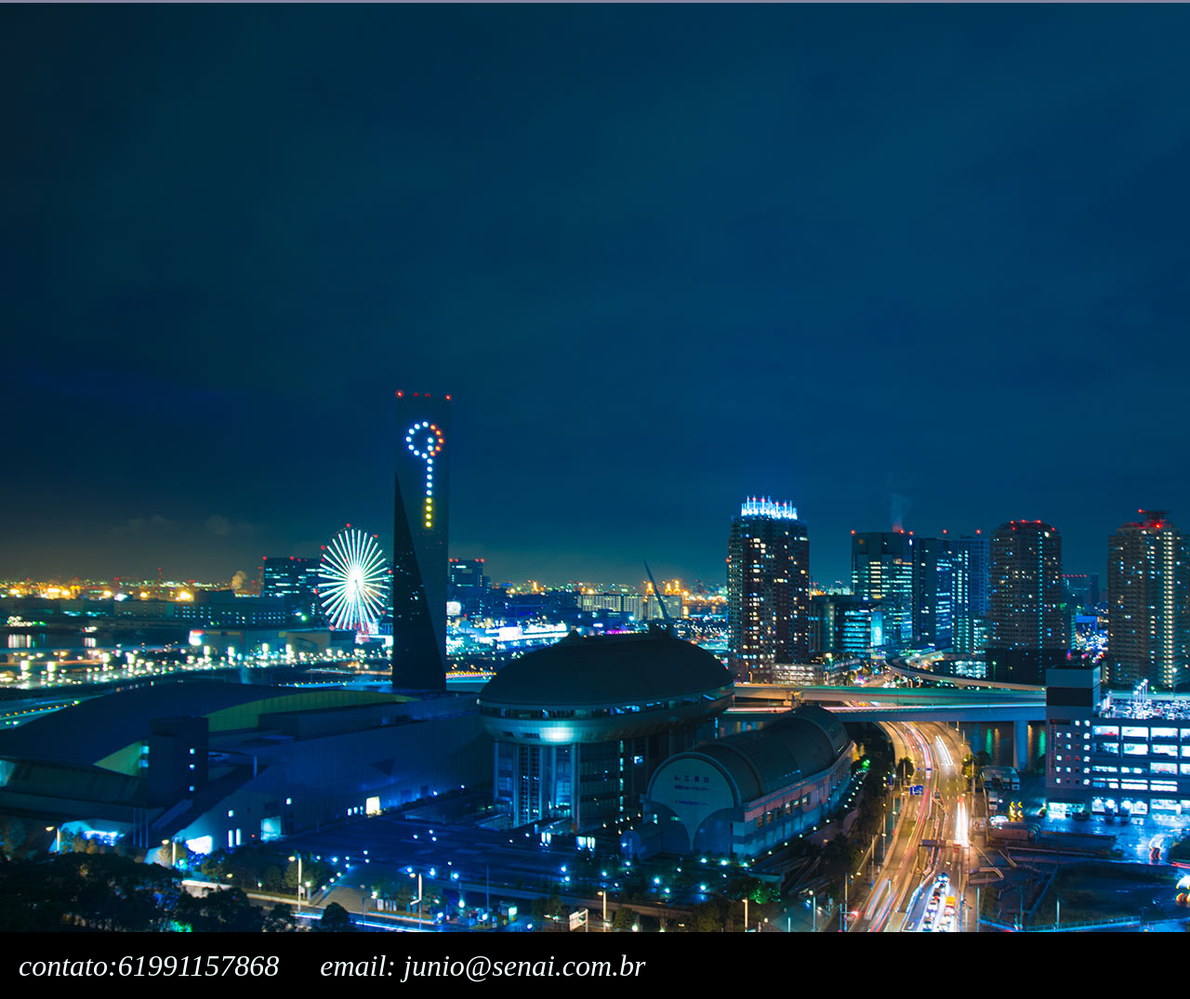
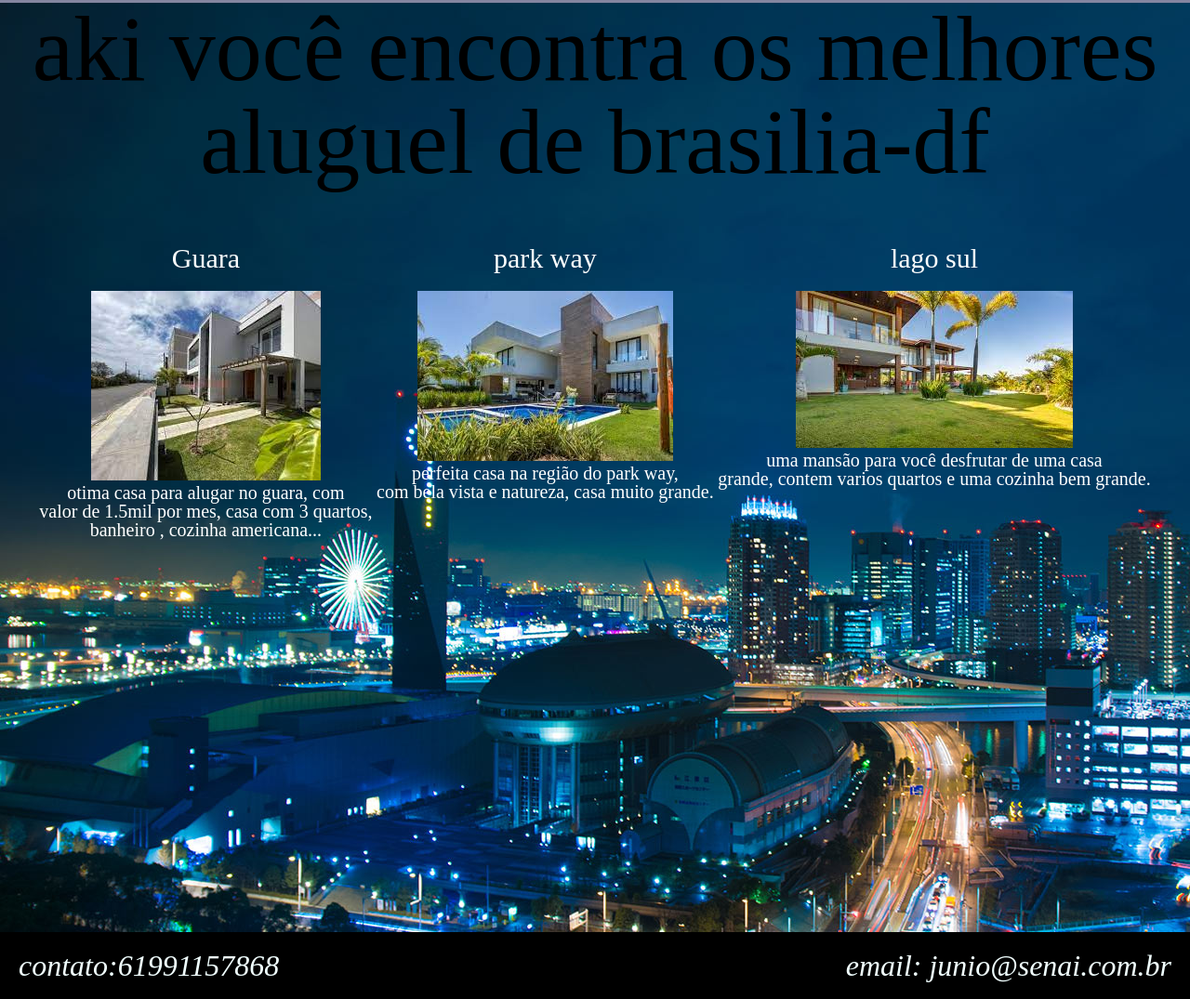
Before and after one commit to junio170814/imobiliaria, a plain HTML site: page aluguel.html in a window 1280 px wide. Shown: the part 69-1144 px from the top of the page at 93% size. Drawn offline with Linux system fonts and the light colour scheme.

Commit message:
primeiro commit

```diff
--- a/aluguel.html
+++ b/aluguel.html
@@ -1,5 +1,5 @@
 <!DOCTYPE html>
-<html lang="en">
+<html lang="pt-br">
 <head>
     <meta charset="UTF-8">
     <meta http-equiv="X-UA-Compatible" content="IE=edge">
@@ -20,14 +20,37 @@
 </header>
 <main class="main">
 
+<h1 class="aluguel">aki você encontra os melhores aluguel de brasilia-df</h1>
+
+<div class="fotoAluguel">
+    <div>
+        <h1>Guara</h1>
+        <img src="download (1).jpeg" alt="casa guara" >
+        <p>otima casa para alugar no guara, com <br> valor de 1.5mil por mes, casa com 3 quartos, <br> banheiro
+        , cozinha americana...</p>
+    </div>
+
+    <div>
+        <h1>park way</h1>
+        <img src="download (2).jpeg" alt="casa park way">
+        <p>perfeita casa na região do park way, <br> com bela vista e natureza, casa muito grande.</p>
+    </div>
+
+    <div>
+        <h1>lago sul</h1>
+        <img src="download (3).jpeg" alt="casa lago sul">
+        <p>uma mansão para você desfrutar de uma casa <br> grande, contem varios quartos e uma cozinha bem grande.</p>
+    </div>
+</div>
+
 </main>
 
 </body>
 <footer class="footer">
-    <ul>
+    <ul class="final">
         <li>contato:61991157868</li>
         <li>email: junio@senai.com.br</li>
-        <li></li>
+
     </ul>
 </footer>
 </html>
--- a/style.css
+++ b/style.css
@@ -27,8 +27,48 @@ ul li {
     background-color: black;
 }
 
+.final {
+    display: flex;
+    justify-content: space-between;
+}
+
 .formulario {
     color: aliceblue;
     text-align: center;
     font-size: 30px;
 }
+
+.casa01 {
+    display: flex;
+    justify-content: space-between;
+    text-align: center;
+    margin-top: 70px;
+    color: yellow;
+    font-size: large;
+}
+
+.aluguel {
+    font-size: 100px;
+    text-align: center;
+}
+
+.fotoAluguel {
+    display: flex;
+    justify-content: space-around;
+    color: white;
+    text-align: center;
+    font-size: 20px;
+    padding: 40px;
+}
+
+.fotoAluguel h1 {
+    padding: 20px;
+    font-size: 30px;
+}
+
+.visita {
+    font-size: 50px;
+    color: white;
+    text-align: center;
+    padding-top: 100px;
+}
```
Also changed, not shown: cadastro.html (+2 -2 lines), index.html (+22 -2 lines), vendas.html (+22 -2 lines), visitas.html (+3 -3 lines), download (1).jpeg (added), download (2).jpeg (added), download (3).jpeg (added), download4.jpeg (added), download5.jpeg (added), images6.jpeg (added).
